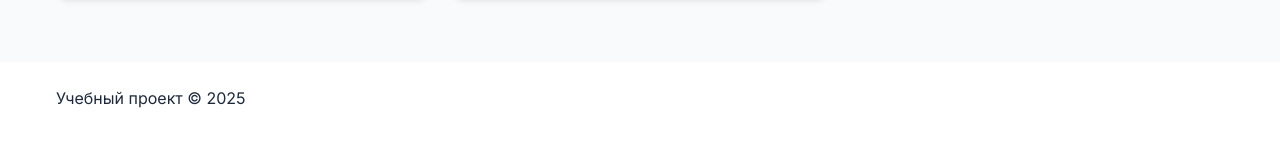
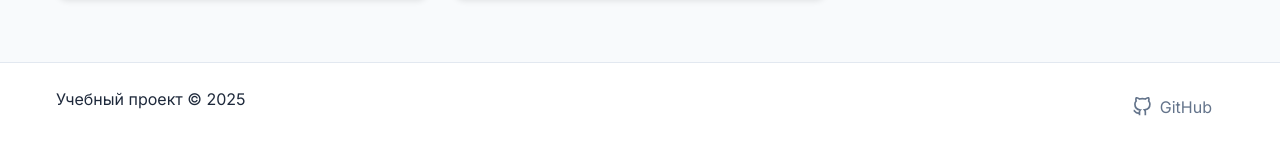
Before and after one commit to AlexH73/project-01, a React (Vite) app: page / in a window 1280 px wide. Shown: the part 1746-1894 px from the top of the page. Built offline with nearby package versions, Linux system fonts and the light colour scheme.

Commit message:
feat(global):
Added a link to GitHub in footer and started working on a component for social links.

```diff
--- a/src/App.css
+++ b/src/App.css
@@ -26,9 +26,44 @@
 
 .app-footer {
   background-color: var(--bg-secondary);
+  border-top: 1px solid var(--border-color);
   padding: var(--space-6) 0;
-  margin-top: auto;
 }
+
+.footer-content {
+  display: flex;
+  justify-content: space-between;
+  align-items: center;
+  flex-wrap: wrap;
+  gap: var(--space-4);
+}
+
+.footer-links {
+  display: flex;
+  gap: var(--space-4);
+}
+
+.footer-link {
+  display: flex;
+  align-items: center;
+  gap: var(--space-2);
+  color: var(--text-secondary);
+  text-decoration: none;
+  transition: color 0.2s ease;
+  padding: var(--space-2) var(--space-3);
+  border-radius: var(--border-radius);
+}
+
+.footer-link:hover {
+  color: var(--primary);
+  background-color: var(--bg-tertiary);
+}
+
+.footer-link svg {
+  width: 20px;
+  height: 20px;
+}
+
 
 /* Стили для логотипа */
 .logoSection {
@@ -89,3 +124,16 @@
   background-color: var(--primary);
   border-radius: 2px;
 }
+
+
+/* Адаптивность для футера */
+@media (max-width: 768px) {
+  .footer-content {
+    flex-direction: column;
+    text-align: center;
+  }
+
+  .footer-links {
+    justify-content: center;
+  }
+}
--- a/src/App.tsx
+++ b/src/App.tsx
@@ -54,6 +54,7 @@ function App() {
               />
             </div>
           </section>
+
           <section className="section">
             <h2 className="section-title">Компоненты с useState</h2>
             <div className="components-grid">
@@ -62,12 +63,36 @@ function App() {
               <SpaceMissionForm />
             </div>
           </section>
+
         </div>
       </main>
 
       <footer className="app-footer">
         <div className="container">
-          <p>Учебный проект © 2025</p>
+          <div className="footer-content">
+            <p>Учебный проект © {new Date().getFullYear()}</p>
+            <div className="footer-links">
+              <a
+                href="https://github.com/AlexH73/project-01"
+                target="_blank"
+                rel="noopener noreferrer"
+                className="footer-link"
+                aria-label="GitHub проекта"
+              >
+                <svg
+                  width="24"
+                  height="24"
+                  viewBox="0 0 24 24"
+                  fill="none"
+                  stroke="currentColor"
+                  strokeWidth="2"
+                >
+                  <path d="M9 19c-5 1.5-5-2.5-7-3m14 6v-3.87a3.37 3.37 0 0 0-.94-2.61c3.14-.35 6.44-1.54 6.44-7A5.44 5.44 0 0 0 20 4.77 5.07 5.07 0 0 0 19.91 1S18.73.65 16 2.48a13.38 13.38 0 0 0-7 0C6.27.65 5.09 1 5.09 1A5.07 5.07 0 0 0 5 4.77a5.44 5.44 0 0 0-1.5 3.78c0 5.42 3.3 6.61 6.44 7A3.37 3.37 0 0 0 9 18.13V22" />
+                </svg>
+                <span>GitHub</span>
+              </a>
+            </div>
+          </div>
         </div>
       </footer>
     </div>
--- /dev/null
+++ b/src/components/SocialLink/SocialLink.module.css
@@ -0,0 +1,20 @@
+.link {
+  display: flex;
+  align-items: center;
+  gap: var(--space-2);
+  color: var(--text-secondary);
+  text-decoration: none;
+  transition: color 0.2s ease;
+  padding: var(--space-2) var(--space-3);
+  border-radius: var(--border-radius);
+}
+
+.link:hover {
+  color: var(--primary);
+  background-color: var(--bg-tertiary);
+}
+
+.link svg {
+  width: 20px;
+  height: 20px;
+}
```
Also changed, not shown: src/components/SocialLink/SocialLink.tsx (added, +24 -0 lines).
